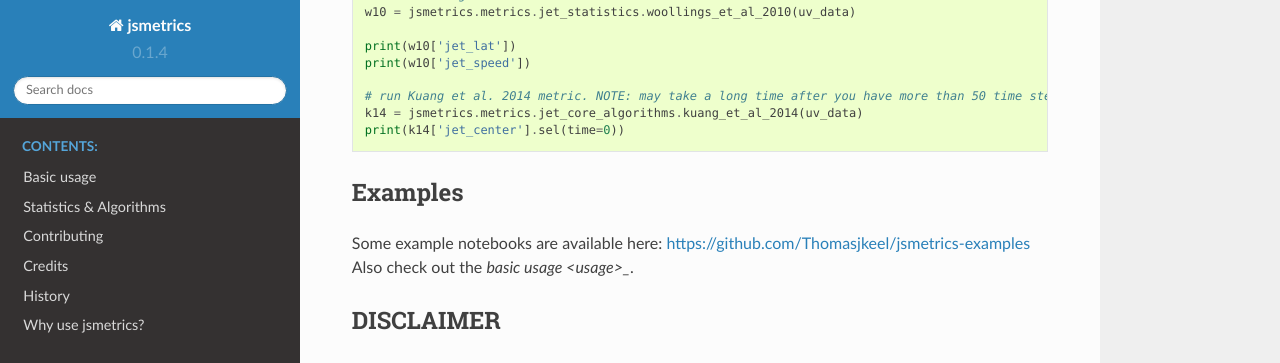
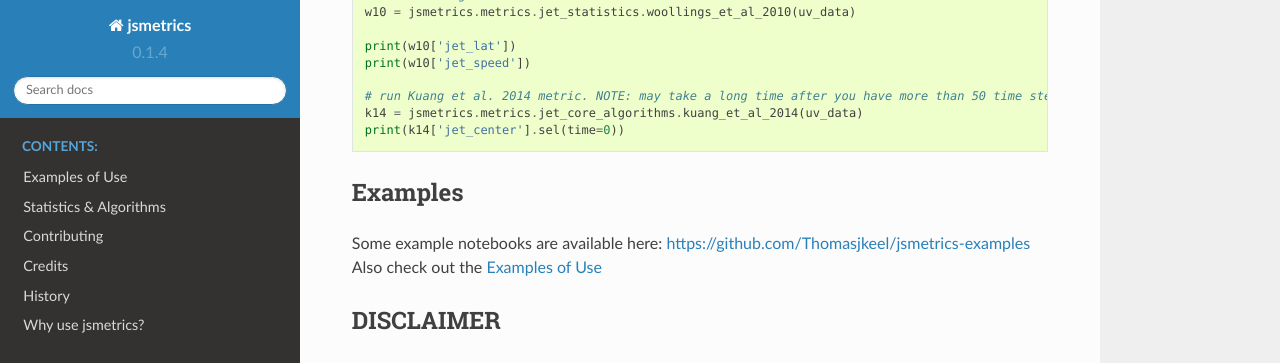
Before and after one commit to Thomasjkeel/jsmetrics, a Sphinx documentation site: the page built from docs/index.rst, in a window 1280 px wide and 900 px high, scrolled down 998 px. Shown: the top 363 px of the window. Built offline with Sphinx 7.4.7 and the Read the Docs theme 2.0.0, drawn with Linux system fonts in a browser that asks for light colours; pages that are not in the unit, such as notebooks, are missing from menus; some of the changed text lies outside the part shown.

Commit message:
rename to examples of use

```diff
--- a/docs/index.rst
+++ b/docs/index.rst
@@ -56,7 +56,7 @@ Usage
 Examples
 -------------
 Some example notebooks are available here: https://github.com/Thomasjkeel/jsmetrics-examples
-Also check out the `basic usage <usage>_`.
+Also check out the :ref:`Examples of Use`
 
 DISCLAIMER
 -------------
--- a/docs/usage.rst
+++ b/docs/usage.rst
@@ -1,6 +1,6 @@
-===========
-Basic usage
-===========
+===============
+Examples of Use
+===============
 
 To use jsmetrics in a project::
 
```
